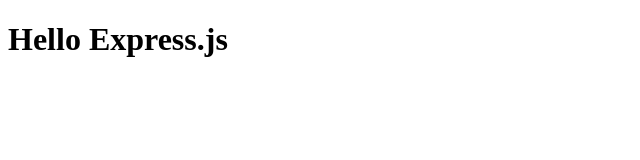
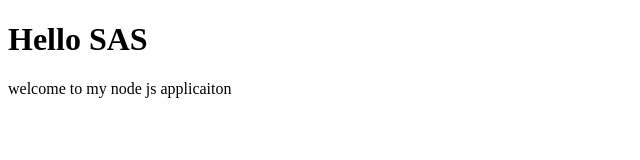
Before and after one commit to tarunkonda2016/web_server, a website: page public/index.html in a window 1280 px wide. Shown: the whole page, without its empty margins (0-640 px from the left). Drawn offline with Linux system fonts and the light colour scheme.

Commit message:
update html

```diff
--- a/public/index.html
+++ b/public/index.html
@@ -7,7 +7,8 @@
 	</head>
 
 	<body>
-			<h1>Hello Express.js</h1>
+			<h1>Hello SAS</h1>
+			<p> welcome to my node js applicaiton</p>
 
 	</body>
 
```
